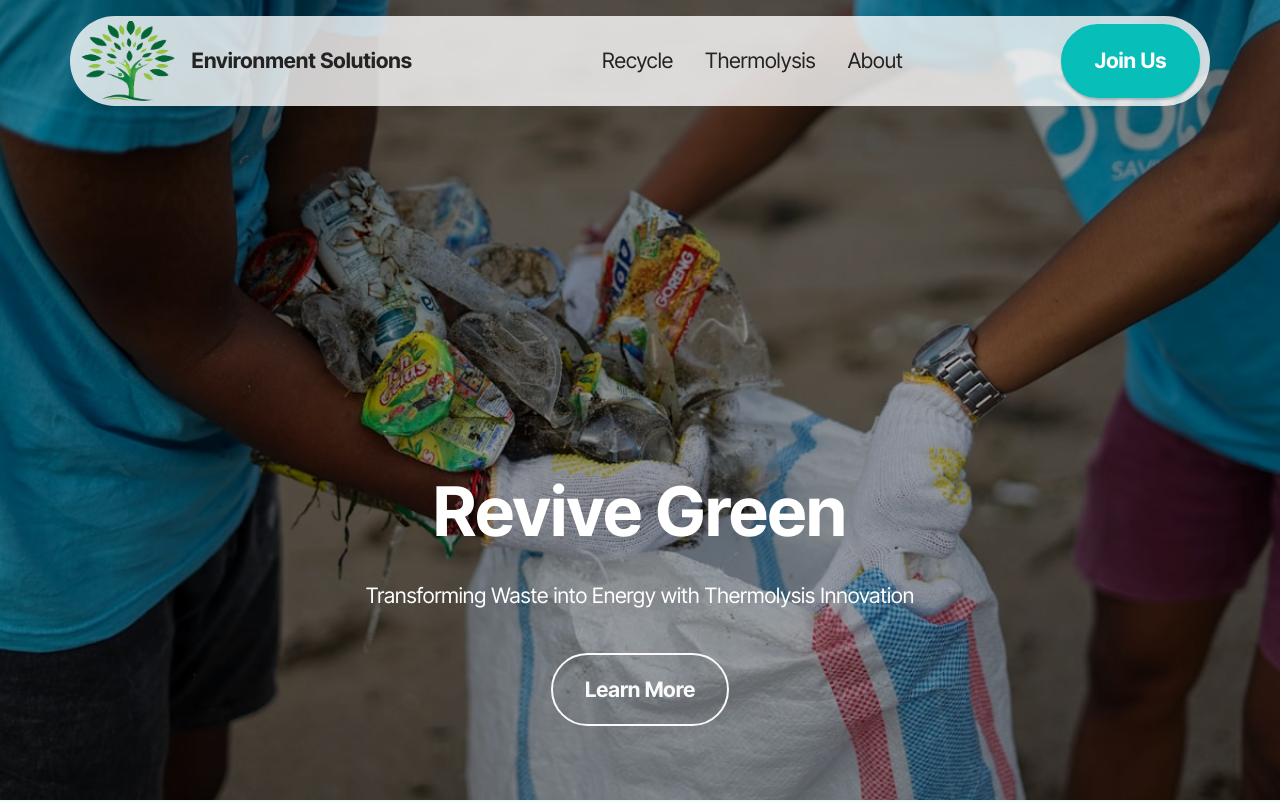
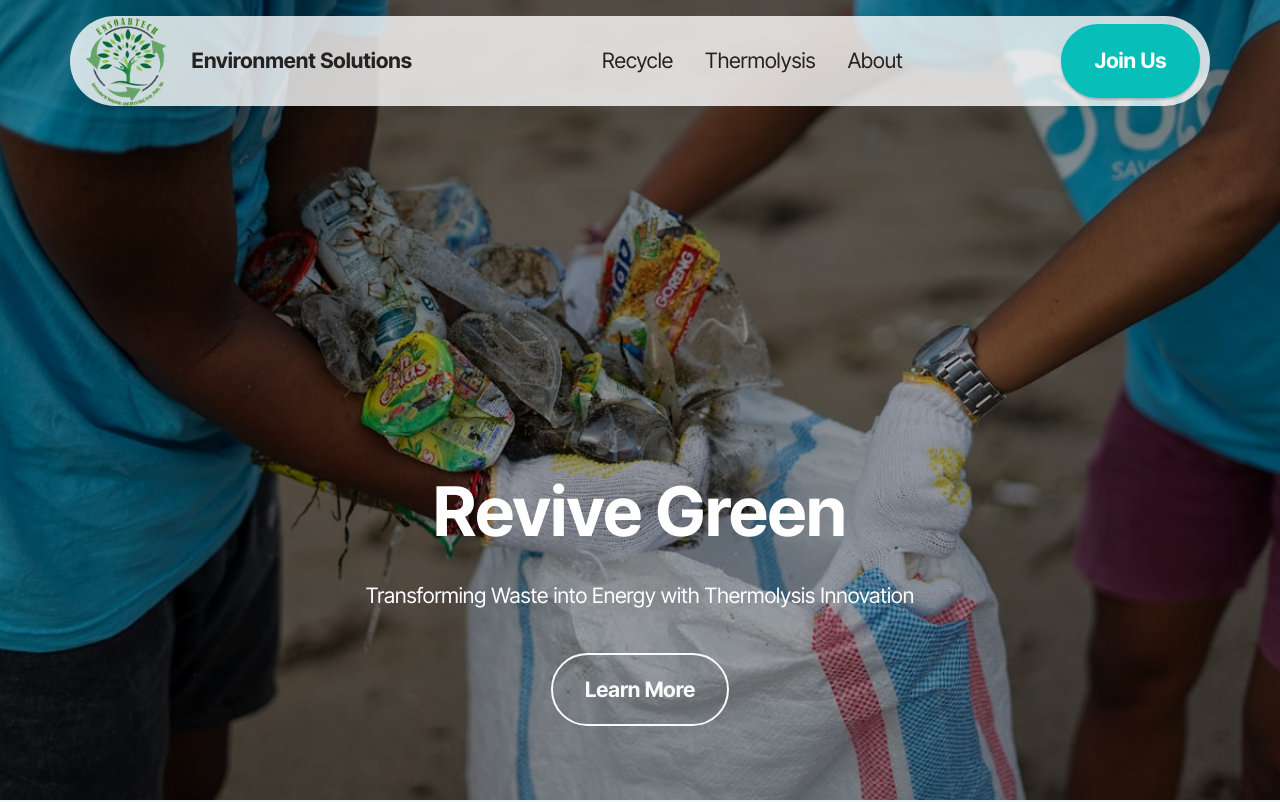
Before and after one commit to haroldsr01/ensoartech, a plain HTML site: page index.html in a window 1280 px wide. Shown: the top 802 px of the page. Drawn offline with Linux system fonts and the light colour scheme; files whose address does not match are found by name.

Commit message:
replace company logo

```diff
--- a/index.html
+++ b/index.html
@@ -6,7 +6,7 @@
   <meta http-equiv="X-UA-Compatible" content="IE=edge">
   <meta name="generator" content="Mobirise AI v0.01, ai.mobirise.com">
   <meta name="viewport" content="width=device-width, initial-scale=1, minimum-scale=1">
-  <link rel="shortcut icon" href="assets/images/ensoartech_logo-removebg-preview.png" type="image/x-icon">
+  <link rel="shortcut icon" href="assets/images/Partners/Logo_Final-removebg-preview.png" type="image/x-icon">
   <meta name="description" content="Innovative recycler company using thermolysis to revolutionize waste management and promote sustainability.">
 
   <title>Thermolysis Recycling Solutions</title>
@@ -598,7 +598,7 @@
       <div class="navbar-brand">
         <span class="navbar-logo">
 					<a href=#>
-						<img src="assets/images/ensoartech_logo-removebg-preview.png" style="height: 5rem;">
+						<img src="assets/images/Partners/Logo_Final-removebg-preview.png" style="height: 5.7rem; object-fit: contain;">
 					</a>
 				</span>
 				<span class="navbar-caption-wrap">
```
Also changed, not shown: assets/images/Partners/Logo Final.png (added), assets/images/Partners/Logo_Final-removebg-preview.png (added), assets/images/Partners/viber_image_2024-02-17_14-08-07-649-removebg-preview.png (added), assets/images/Partners/viber_image_2024-02-17_14-08-07-649.png (added), assets/images/Partners/viber_image_2024-02-17_14-17-16-764.jpg (added).
